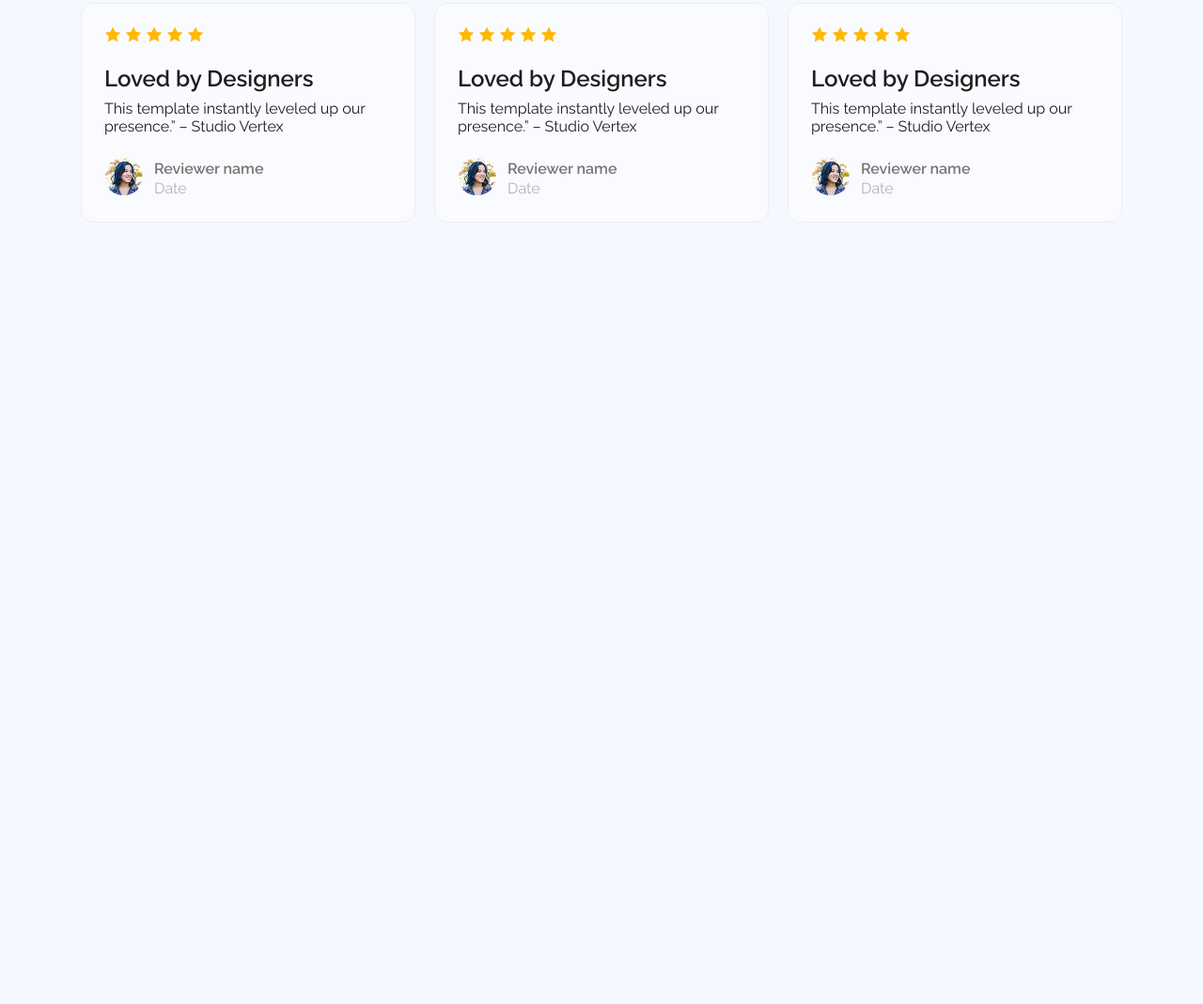
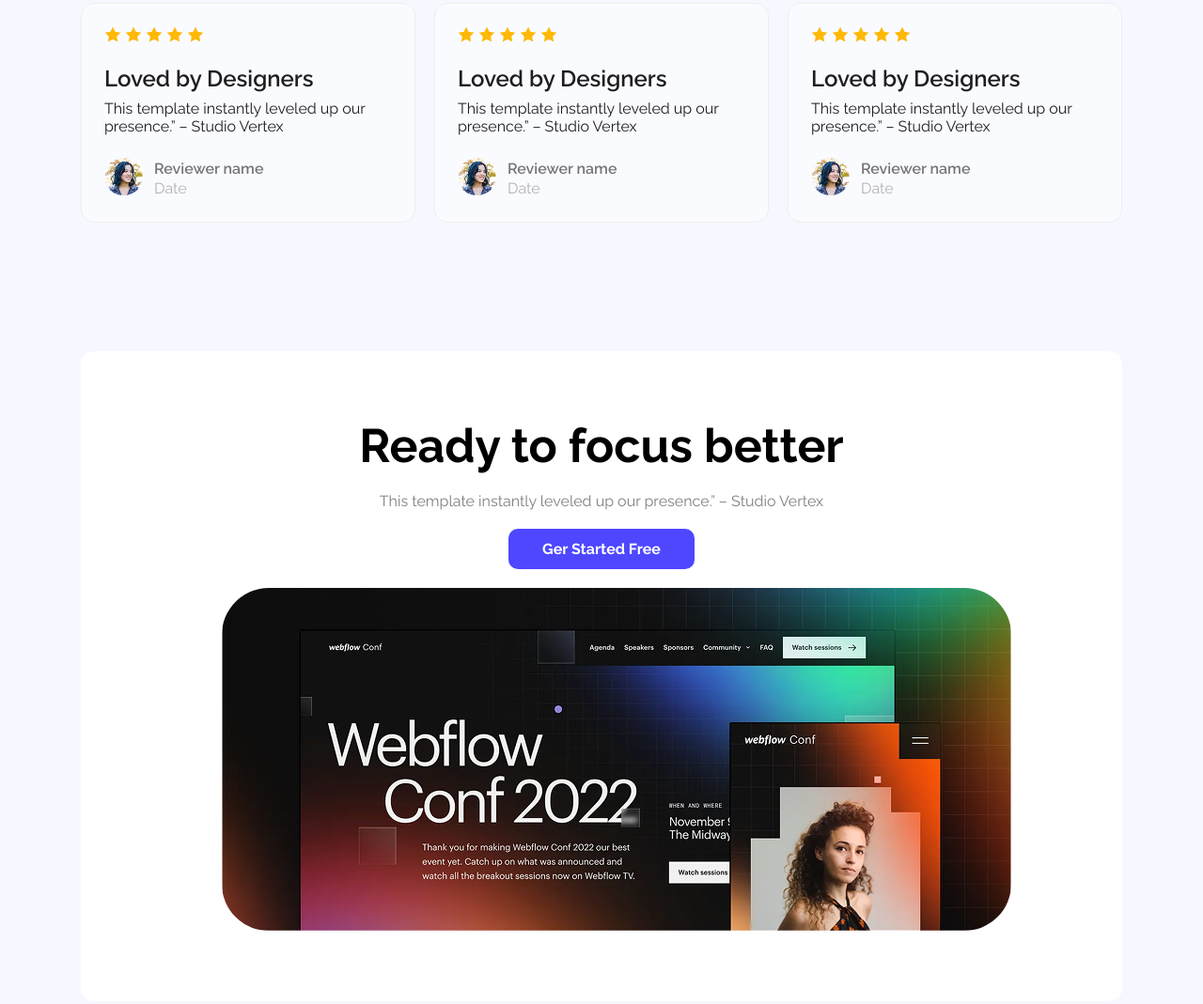
Before and after one commit to iamalshahed/ph-html-css-assignment-01-shahed, a plain HTML site: page index.html in a window 1280 px wide. Shown: the part 1900-2969 px from the top of the page at 94% size. Before the commit the page ends 2274 px from the top, so only its background shows below. Drawn offline with Linux system fonts and the light colour scheme.

Commit message:
focus better section

```diff
--- a/index.html
+++ b/index.html
@@ -170,6 +170,24 @@
 
         </section>
 
+
+
+        <!-- focus better section -->
+        <section class="focus">
+            <div class="focus_content">
+                <h1>Ready to focus better</h1>
+                <p>
+                    This template instantly leveled up our presence.” – Studio Vertex
+                </p>
+
+                <button type="button">Ger Started Free</button>
+            </div>
+
+            <div class="focus_banner">
+                <img src="./assets/wc-big.png" alt="wc-big banner">
+            </div>
+        </section>
+
     </main>
 
 </body>
--- a/style.css
+++ b/style.css
@@ -263,3 +263,37 @@ nav{
         }
     }
 }
+
+
+
+/* focus */
+.focus{
+    margin-bottom: 5.75rem;
+    text-align: center;
+    padding: 4.4375rem 9.375rem;
+    border-radius: 14px;
+    background: #fff;
+
+    .focus_content{
+        h1{
+            color: #000;
+            font-size: 3.125rem;
+            font-weight: 700;
+        }
+
+        P{
+            margin: 1.25rem;
+            color: rgba(0, 0, 0, 0.50);
+            font-size: 1rem;
+            font-weight: 400;
+        }
+    }
+
+    .focus_banner{
+        margin-top: 1.25rem;
+
+        img{
+            border-radius: 3.125rem;
+        }
+    }
+}
```
